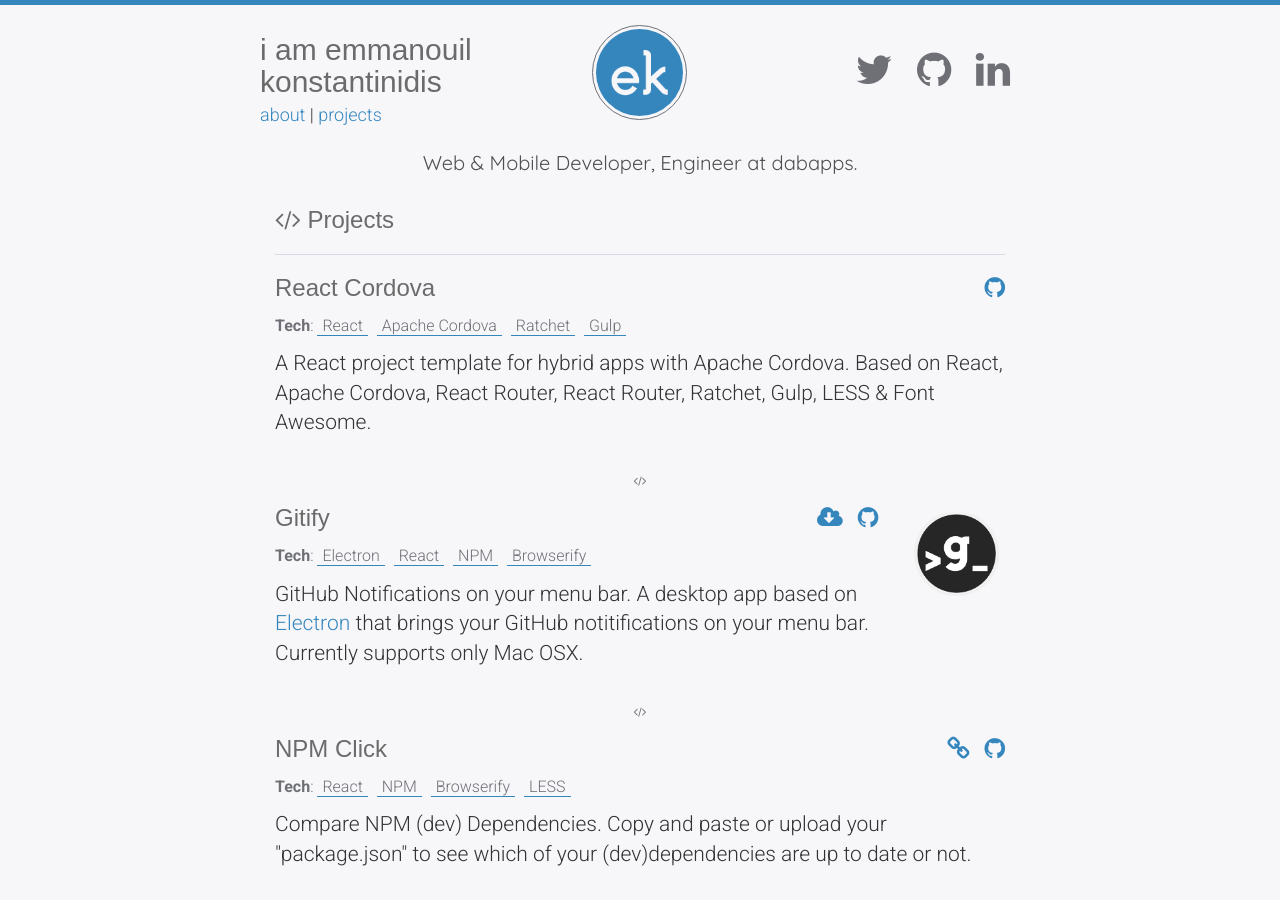
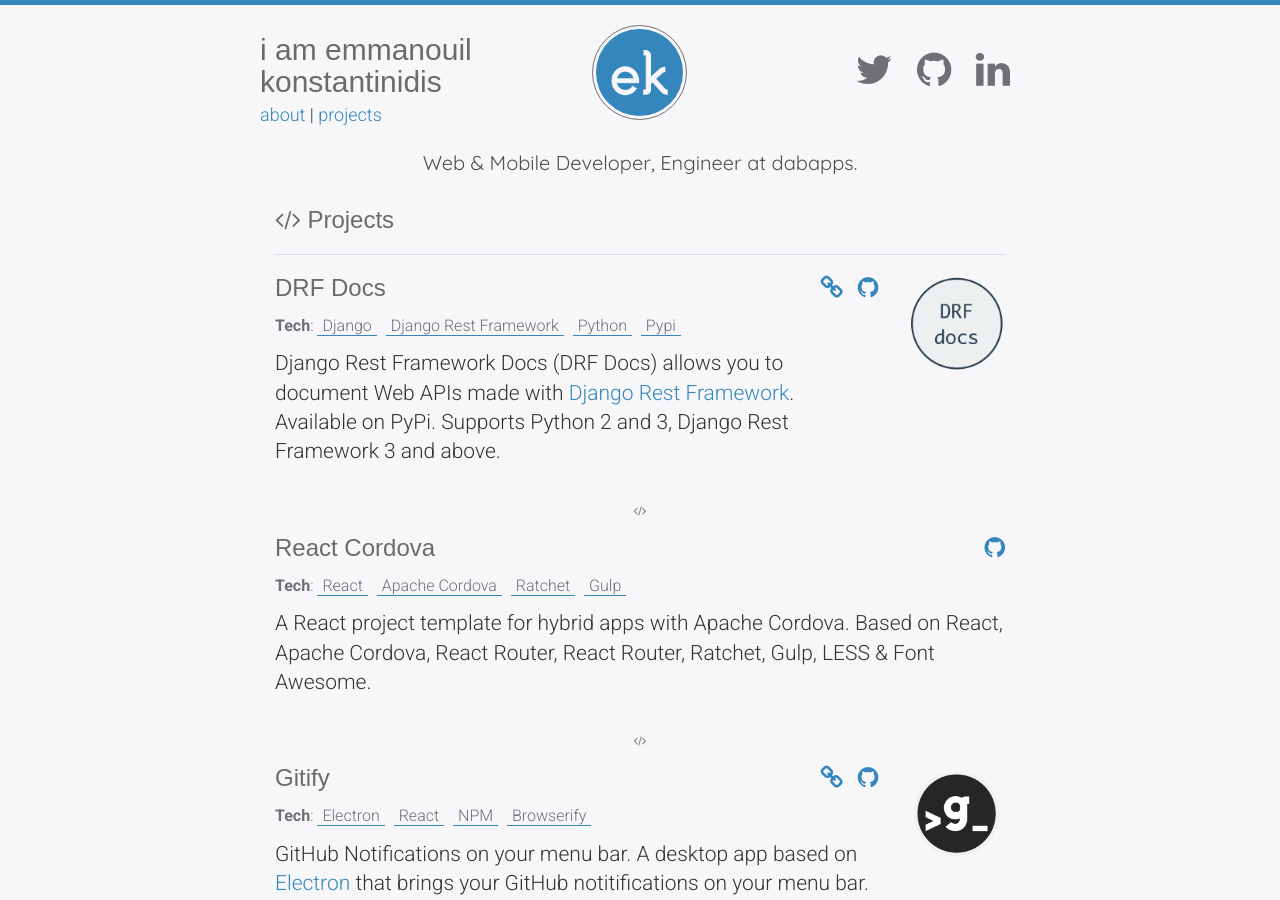
Before and after one commit to manosim/manos.im, a Jekyll site: the page built from projects.md, in a window 1280 px wide and 900 px high. Built offline with Jekyll 4.4.1, drawn with Linux system fonts in a browser that asks for light colours; some web fonts are replaced.

Commit message:
Add DRF docs to projects

```diff
--- a/projects.md
+++ b/projects.md
@@ -6,6 +6,31 @@
 ---
 
 <div class="projects">
+
+  <div class="row project">
+    <div class="col-sm-10">
+      <h3>
+        DRF Docs
+        <a href="http://www.github.com/ekonstantinidis/django-rest-framework-docs" target="_blank"><i class="fa fa-github pull-right"></i></a>
+        <a href="http://www.drfdocs.com/" target="_blank"><i class="fa fa-link pull-right"></i></a>
+      </h3>
+      <div class="tags-wrapper">
+        <strong>Tech</strong>:
+        <ul class="tags">
+          <li>Django</li>
+          <li>Django Rest Framework</li>
+          <li>Python</li>
+          <li>Pypi</li>
+        </ul>
+      </div>
+      <p class="lead">Django Rest Framework Docs (DRF Docs) allows you to document Web APIs made with <a href="http://www.django-rest-framework.org/" target="_blank">Django Rest Framework</a>. Available on PyPi. Supports Python 2 and 3, Django Rest Framework 3 and above.</p>
+    </div>
+    <div class="col-sm-2">
+      <img class="img-responsive" alt="Gitify" src="/static/images/projects/drfdocs.png">
+    </div>
+  </div>
+
+  <div class="hr-code"><i class="fa fa-code"></i></div>
 
   <div class="row project">
     <div class="col-sm-12">
@@ -33,7 +58,7 @@
       <h3>
         Gitify
         <a href="http://www.github.com/ekonstantinidis/gitify" target="_blank"><i class="fa fa-github pull-right"></i></a>
-        <a href="https://github.com/ekonstantinidis/gitify/releases/latest" target="_blank"><i class="fa fa-cloud-download pull-right"></i></a>
+        <a href="http://www.gitify.io/" target="_blank"><i class="fa fa-link pull-right"></i></a>
       </h3>
       <div class="tags-wrapper">
         <strong>Tech</strong>:
```
Also changed, not shown: static/images/projects/drfdocs.png (added).
